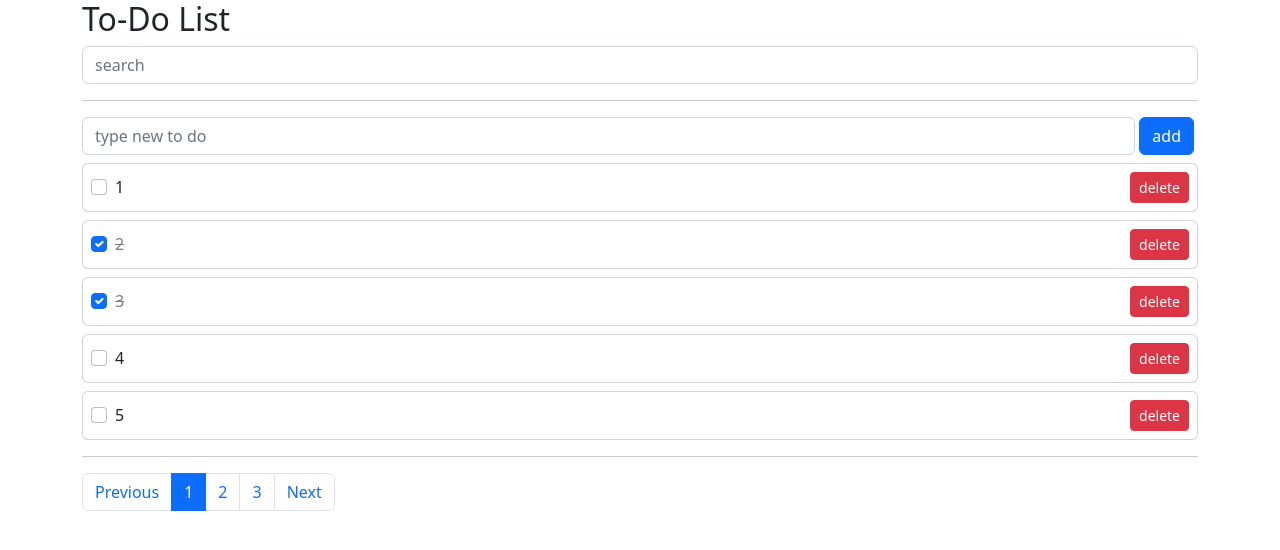
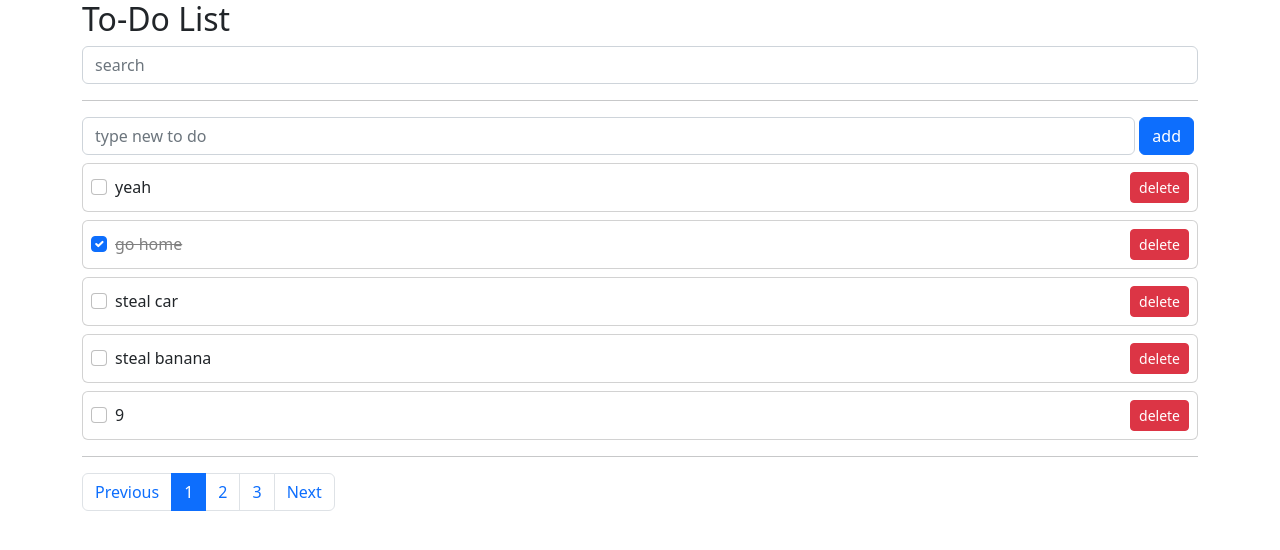
Before and after one commit to eehs2000/vue3-todolist, a Vue app: page / in a window 1280 px wide. Shown: the top 550 px of the page. Built offline with nearby package versions, Linux system fonts and the light colour scheme; data requests are answered from the project's data file.

Commit message:
fix:sort order

```diff
--- a/db.json
+++ b/db.json
@@ -21,11 +21,6 @@
       "id": 4
     },
     {
-      "subject": "5",
-      "completed": false,
-      "id": 5
-    },
-    {
       "subject": "6",
       "completed": false,
       "id": 6
@@ -36,19 +31,9 @@
       "id": 7
     },
     {
-      "subject": "8",
-      "completed": false,
-      "id": 8
-    },
-    {
       "subject": "9",
       "completed": false,
       "id": 9
-    },
-    {
-      "subject": "1o",
-      "completed": false,
-      "id": 10
     },
     {
       "subject": "steal banana",
@@ -64,6 +49,11 @@
       "subject": "go home",
       "completed": true,
       "id": 13
+    },
+    {
+      "subject": "yeah",
+      "completed": false,
+      "id": 14
     }
   ]
 }
--- a/src/App.vue
+++ b/src/App.vue
@@ -78,7 +78,7 @@
       currentPage.value = page;
       try {
         const res = await axios.get(
-          `http://localhost:3000/todos?subject_like=${searchText.value}&_page=${page}&_limit=${limit}`
+          `http://localhost:3000/todos?_sort=id&_order=desc&subject_like=${searchText.value}&_page=${page}&_limit=${limit}`
         );
         numOfTodos.value = res.headers["x-total-count"];
         todos.value = res.data;
@@ -97,6 +97,7 @@
           completed: todo.completed,
         });
         console.log(res);
+        getTodos();
         // todos.value.push(res.data);
       } catch (err) {
         console.log(err);
@@ -112,7 +113,8 @@
       const id = todos.value[index].id;
       try {
         const res = await axios.delete("http://localhost:3000/todos/" + id);
-        todos.value.splice(index, 1);
+        getTodos();
+        // todos.value.splice(index, 1);
         console.log(res);
       } catch (error) {
         console.log(error);
@@ -126,7 +128,8 @@
           completed: !todos.value[index].completed,
         });
         console.log(res);
-        todos.value[index].completed = !todos.value[index].completed;
+        getTodos();
+        // todos.value[index].completed = !todos.value[index].completed;
       } catch (error) {
         console.log(error);
       }
```
